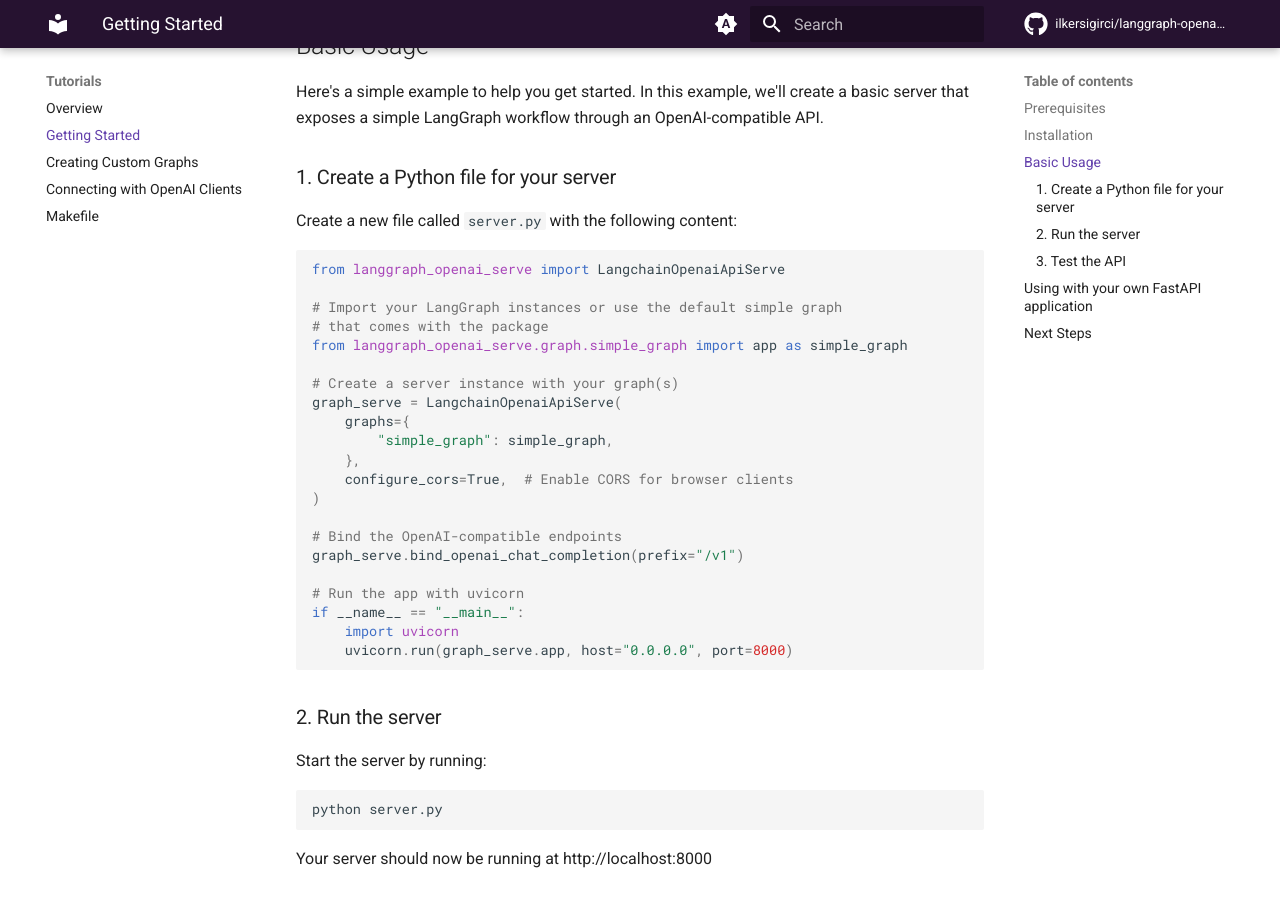
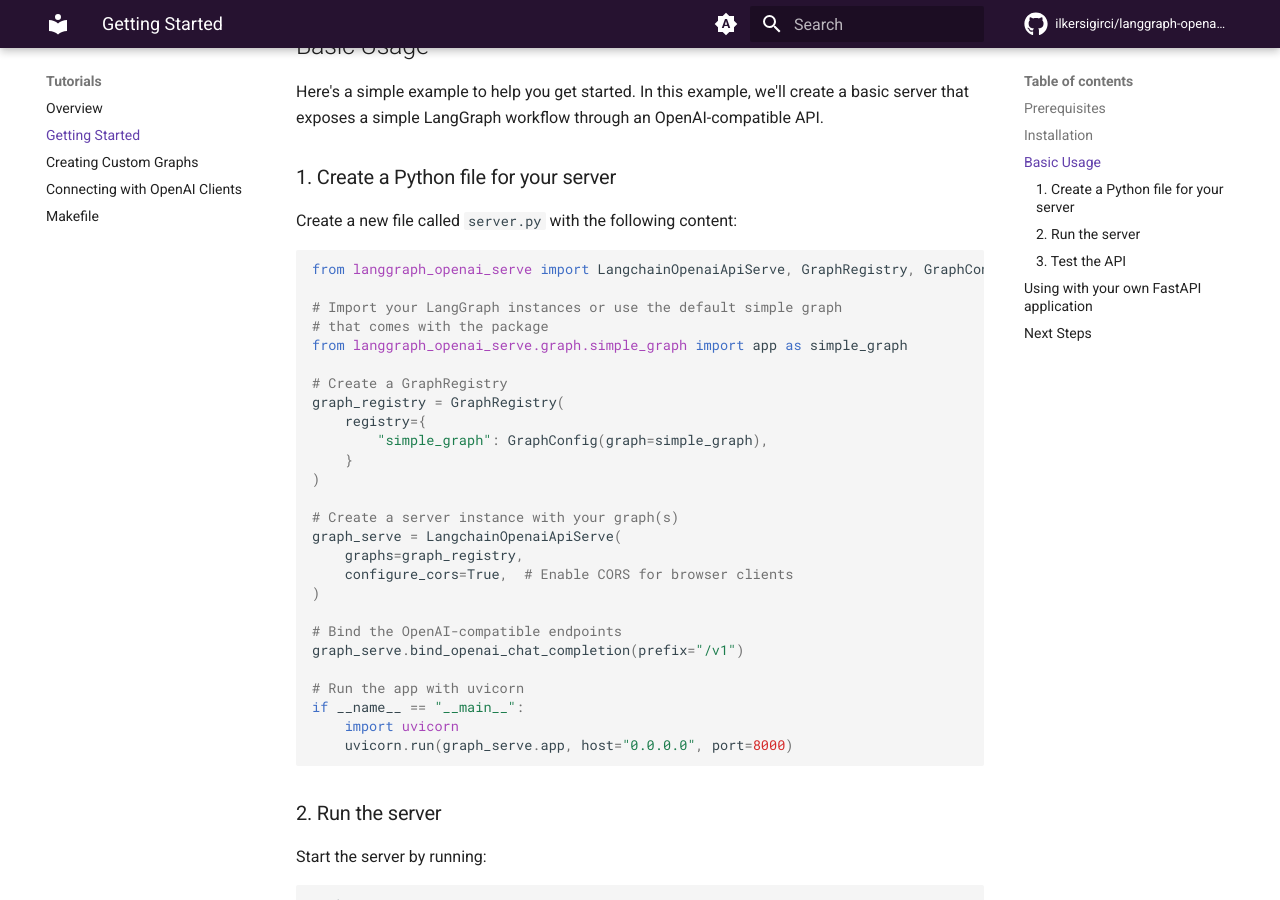
Before and after one commit to ilkersigirci/langgraph-openai-serve, an MkDocs documentation site: the page built from docs/tutorials/getting-started.md, in a window 1280 px wide and 900 px high, scrolled down 765 px. Built offline with MkDocs 1.6.1 and Material for MkDocs 9.7.7, drawn with Linux system fonts in a browser that asks for light colours; some of the changed text lies outside the part shown.

Commit message:
docs updated for graph registry

````diff
--- a/docs/tutorials/getting-started.md
+++ b/docs/tutorials/getting-started.md
@@ -31,17 +31,22 @@
 Create a new file called `server.py` with the following content:
 
 ```python
-from langgraph_openai_serve import LangchainOpenaiApiServe
+from langgraph_openai_serve import LangchainOpenaiApiServe, GraphRegistry, GraphConfig
 
 # Import your LangGraph instances or use the default simple graph
 # that comes with the package
 from langgraph_openai_serve.graph.simple_graph import app as simple_graph
 
+# Create a GraphRegistry
+graph_registry = GraphRegistry(
+    registry={
+        "simple_graph": GraphConfig(graph=simple_graph),
+    }
+)
+
 # Create a server instance with your graph(s)
 graph_serve = LangchainOpenaiApiServe(
-    graphs={
-        "simple_graph": simple_graph,
-    },
+    graphs=graph_registry,
     configure_cors=True,  # Enable CORS for browser clients
 )
 
@@ -107,7 +112,7 @@
 
 ```python
 from fastapi import FastAPI
-from langgraph_openai_serve import LangchainOpenaiApiServe
+from langgraph_openai_serve import LangchainOpenaiApiServe, GraphRegistry, GraphConfig
 from langgraph_openai_serve.graph.simple_graph import app as simple_graph
 
 # Create a FastAPI app
@@ -117,12 +122,17 @@
     description="API that includes LangGraph capabilities",
 )
 
+# Create a GraphRegistry
+graph_registry = GraphRegistry(
+    registry={
+        "simple_graph": GraphConfig(graph=simple_graph),
+    }
+)
+
 # Create the LangchainOpenaiApiServe instance
 graph_serve = LangchainOpenaiApiServe(
     app=app,  # Pass in your existing FastAPI app
-    graphs={
-        "simple_graph": simple_graph,
-    },
+    graphs=graph_registry,
 )
 
 # Bind the OpenAI-compatible endpoints
````
Also changed, not shown: README.md (+20 -10 lines), docs/explanation/langgraph-integration.md (+14 -6 lines), docs/how-to-guides/docker.md (+10 -5 lines), docs/tutorials/custom-graphs.md (+12 -4 lines).
